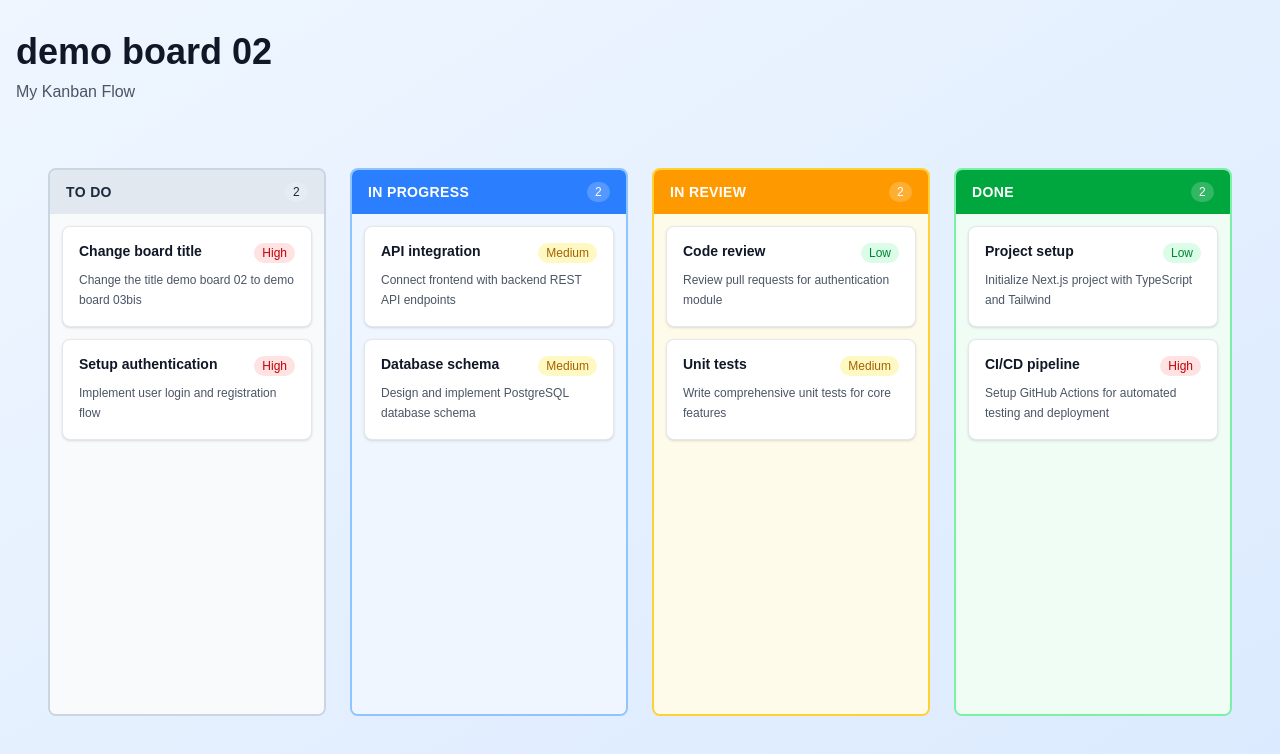
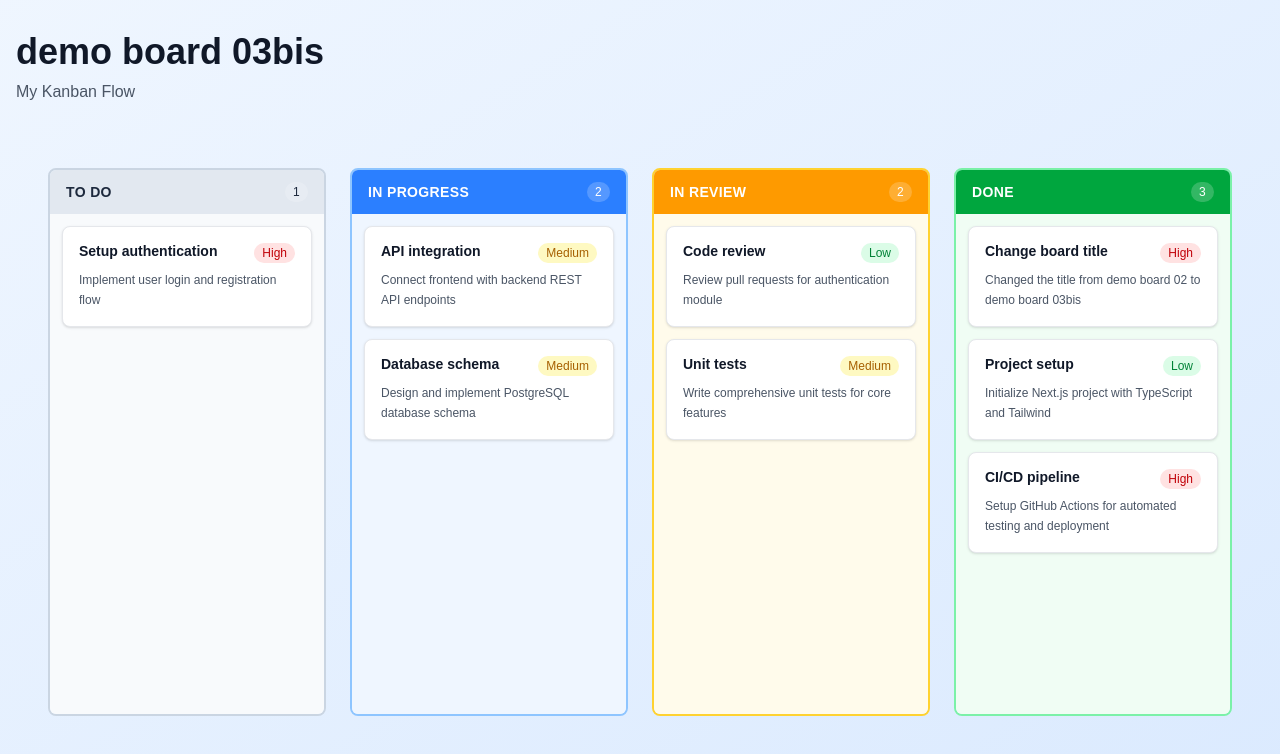
Before and after one commit to gyuco/1-1760702649518, a Next.js app: page / in a window 1280 px wide. Shown: the top 754 px of the page. Built offline with nearby package versions, Linux system fonts and the light colour scheme.

Commit message:
Task completed: Auto-commit

```diff
--- a/app/page.tsx
+++ b/app/page.tsx
@@ -7,7 +7,7 @@ export default function Home() {
         {/* Header */}
         <header className="mb-8">
           <h1 className="text-3xl sm:text-4xl font-bold text-gray-900 dark:text-gray-100 mb-2">
-            demo board 02
+            demo board 03bis
           </h1>
           <p className="text-gray-600 dark:text-gray-400 text-sm sm:text-base">
             My Kanban Flow
--- a/components/KanbanBoard.tsx
+++ b/components/KanbanBoard.tsx
@@ -44,9 +44,9 @@ const initialCards: Card[] = [
   {
     id: '1',
     title: 'Change board title',
-    description: 'Change the title demo board 02 to demo board 03bis',
+    description: 'Changed the title from demo board 02 to demo board 03bis',
     priority: 'high',
-    columnId: 'todo',
+    columnId: 'done',
   },
   {
     id: '2',
@@ -100,10 +100,10 @@ const initialCards: Card[] = [
 ]
 
 const initialColumns: Column[] = [
-  { id: 'todo', title: 'To Do', cardIds: ['1', '2'] },
+  { id: 'todo', title: 'To Do', cardIds: ['2'] },
   { id: 'in-progress', title: 'In Progress', cardIds: ['3', '4'] },
   { id: 'in-review', title: 'In Review', cardIds: ['5', '6'] },
-  { id: 'done', title: 'Done', cardIds: ['7', '8'] },
+  { id: 'done', title: 'Done', cardIds: ['1', '7', '8'] },
 ]
 
 export function KanbanBoard() {
--- a/package.json
+++ b/package.json
@@ -21,6 +21,6 @@
     "@types/react": "^19",
     "@types/react-dom": "^19",
     "tailwindcss": "^4",
-    "typescript": "^5"
+    "typescript": "^5.9.3"
   }
 }
```
Also changed, not shown: 1 other file (tests, documents, lock files or other folders).
